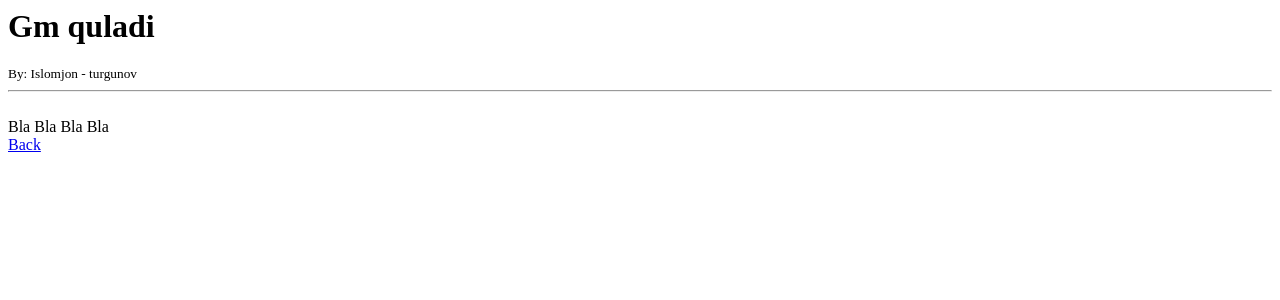
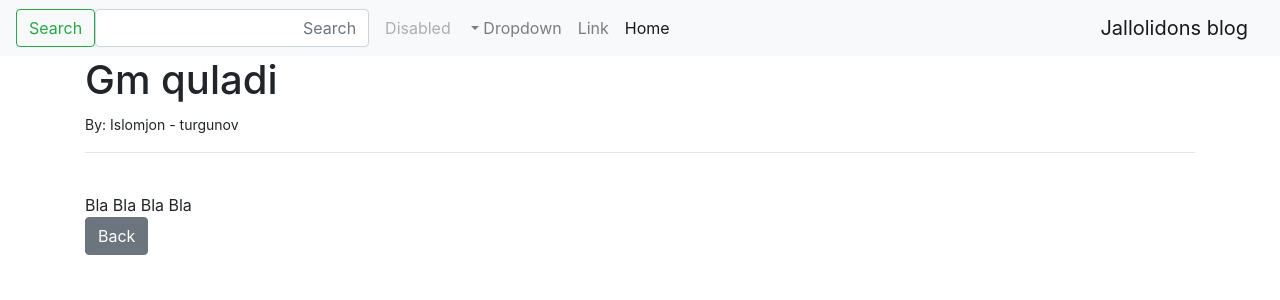
Before and after one commit to islomjon17/blog_jallolidin, a Django app: page /article/1 in a window 1280 px wide. Shown: the top 300 px of the page. Run offline with Django 4.2, Linux system fonts and the light colour scheme; data comes from the database, SQL or seed files in the repository.

Commit message:
add navbar

```diff
--- a/jblog/templates/article_details.html
+++ b/jblog/templates/article_details.html
@@ -1,3 +1,7 @@
+
+{% extends "base.html" %}
+
+{% block content %}
 
 
 <h1>{{ post.title }}</h1>
@@ -8,4 +12,6 @@
 {{ post.description }}
 
 <br/>
-<a href="{% url 'home' %}">Back</a>
+<a href="{% url 'home' %}"  class="btn btn-secondary">Back</a>
+
+{% endblock %}
--- /dev/null
+++ b/jblog/templates/base.html
@@ -0,0 +1,36 @@
+<!doctype html>
+<html lang="ar" dir="rtl">
+  <head>
+    <!-- Required meta tags -->
+    <meta charset="utf-8">
+    <meta name="viewport" content="width=device-width, initial-scale=1">
+
+    <!-- Bootstrap CSS -->
+    <link rel="stylesheet" href="https://cdn.jsdelivr.net/npm/bootstrap@4.6.1/dist/css/bootstrap.min.css" integrity="sha384-zCbKRCUGaJDkqS1kPbPd7TveP5iyJE0EjAuZQTgFLD2ylzuqKfdKlfG/eSrtxUkn" crossorigin="anonymous">
+    <title>Blog</title>
+  </head>
+  <body>
+    {% include "navbar.html" %}
+    <div class="container">
+            {% block content %}
+
+
+
+
+
+            {% endblock %}
+
+    </div>
+    <!-- Optional JavaScript; choose one of the two! -->
+
+    <!-- Option 1: Bootstrap Bundle with Popper -->
+    <script src="https://cdn.jsdelivr.net/npm/bootstrap@5.2.0-beta1/dist/js/bootstrap.bundle.min.js" integrity="sha384-pprn3073KE6tl6bjs2QrFaJGz5/SUsLqktiwsUTF55Jfv3qYSDhgCecCxMW52nD2" crossorigin="anonymous"></script>
+
+    <script src="https://cdn.jsdelivr.net/npm/jquery@3.5.1/dist/jquery.slim.min.js" integrity="sha384-DfXdz2htPH0lsSSs5nCTpuj/zy4C+OGpamoFVy38MVBnE+IbbVYUew+OrCXaRkfj" crossorigin="anonymous"></script>
+<script src="https://cdn.jsdelivr.net/npm/bootstrap@4.6.1/dist/js/bootstrap.bundle.min.js" integrity="sha384-fQybjgWLrvvRgtW6bFlB7jaZrFsaBXjsOMm/tB9LTS58ONXgqbR9W8oWht/amnpF" crossorigin="anonymous"></script>
+
+<script src="https://cdn.jsdelivr.net/npm/jquery@3.5.1/dist/jquery.slim.min.js" integrity="sha384-DfXdz2htPH0lsSSs5nCTpuj/zy4C+OGpamoFVy38MVBnE+IbbVYUew+OrCXaRkfj" crossorigin="anonymous"></script>
+<script src="https://cdn.jsdelivr.net/npm/popper.js@1.16.1/dist/umd/popper.min.js" integrity="sha384-9/reFTGAW83EW2RDu2S0VKaIzap3H66lZH81PoYlFhbGU+6BZp6G7niu735Sk7lN" crossorigin="anonymous"></script>
+<script src="https://cdn.jsdelivr.net/npm/bootstrap@4.6.1/dist/js/bootstrap.min.js" integrity="sha384-VHvPCCyXqtD5DqJeNxl2dtTyhF78xXNXdkwX1CZeRusQfRKp+tA7hAShOK/B/fQ2" crossorigin="anonymous"></script>
+</body>
+</html>
--- /dev/null
+++ b/jblog/templates/navbar.html
@@ -0,0 +1,35 @@
+<nav class="navbar navbar-expand-lg navbar-light bg-light">
+    <a class="navbar-brand" href="{% url "home" %}">Jallolidons blog</a>
+    <button class="navbar-toggler" type="button" data-toggle="collapse" data-target="#navbarSupportedContent" aria-controls="navbarSupportedContent" aria-expanded="false" aria-label="Toggle navigation">
+      <span class="navbar-toggler-icon"></span>
+    </button>
+
+    <div class="collapse navbar-collapse" id="navbarSupportedContent">
+      <ul class="navbar-nav mr-auto">
+        <li class="nav-item active">
+          <a class="nav-link" href="#">Home <span class="sr-only">(current)</span></a>
+        </li>
+        <li class="nav-item">
+          <a class="nav-link" href="#">Link</a>
+        </li>
+        <li class="nav-item dropdown">
+          <a class="nav-link dropdown-toggle" href="#" id="navbarDropdown" role="button" data-toggle="dropdown" aria-expanded="false">
+            Dropdown
+          </a>
+          <div class="dropdown-menu" aria-labelledby="navbarDropdown">
+            <a class="dropdown-item" href="#">Action</a>
+            <a class="dropdown-item" href="#">Another action</a>
+            <div class="dropdown-divider"></div>
+            <a class="dropdown-item" href="#">Something else here</a>
+          </div>
+        </li>
+        <li class="nav-item">
+          <a class="nav-link disabled">Disabled</a>
+        </li>
+      </ul>
+      <form class="form-inline my-2 my-lg-0">
+        <input class="form-control mr-sm-2" type="search" placeholder="Search" aria-label="Search">
+        <button class="btn btn-outline-success my-2 my-sm-0" type="submit">Search</button>
+      </form>
+    </div>
+  </nav>
```
Also changed, not shown: jblog/templates/home.html (+8 -0 lines).
